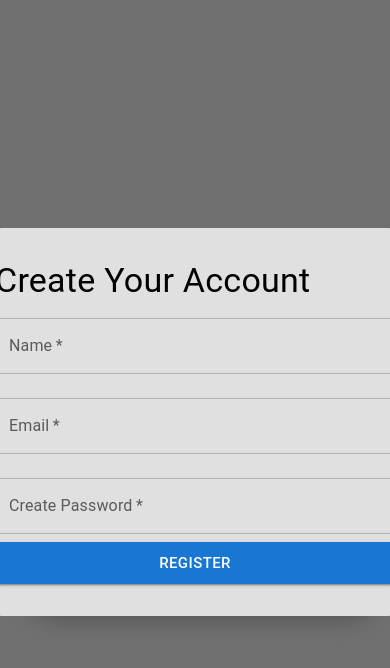
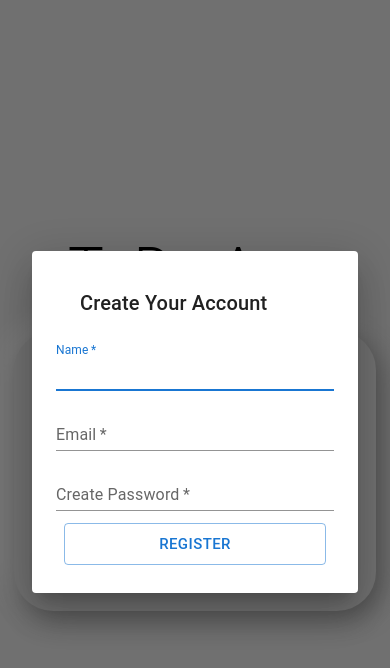
Before and after one commit to FerZelaya/ToDoList, a React (Create React App) app in the folder frontend/to-do-app/: page /login in a window 390 px wide. Both pictures are taken after typing "name@example.com", "Sample123" into the empty fields and a click on the button "CREATE ACCOUNT!". Shown: the top 668 px of the page. Built offline with nearby package versions, Linux system fonts and the light colour scheme; no server answers.

Commit message:
Modal switch to Dialog

```diff
--- a/frontend/to-do-app/src/components/Home/home.css
+++ b/frontend/to-do-app/src/components/Home/home.css
@@ -58,16 +58,53 @@
   align-items: center;
 }
 
-
 @media (max-width: 400px) {
   .todo-item label {
     font-weight: 500;
     font-size: 0.9rem;
   }
-  .todo-title{
+  .todo-title {
     width: 50%;
   }
   .todo-item {
     height: 10rem;
   }
+
+  .top-container {
+    display: grid;
+    grid-template-columns: repeat(4, 1fr);
+    gap: 10px;
+    grid-template-areas:
+      "title title title title"
+      "buttons buttons button button";
+    align-items: center;
+  }
+
+  .home-title{
+    text-align: center;
+    grid-area: title;
+  }
+
+  .home-title h3{
+    font-size: 1.5rem;
+  }
+
+  .sign-out-container{
+    display: flex;
+    grid-area: buttons;
+    align-items: center;
+    justify-content: flex-end;
+  }
+
+  .add-button{
+    display: flex;
+    align-self: flex-start;
+    justify-content: flex-start;
+    align-items: center;
+    grid-area: button;
+  }
+
+  .modal-box{
+    width: 100px;
+  }
 }
--- a/frontend/to-do-app/src/components/Home/home.tsx
+++ b/frontend/to-do-app/src/components/Home/home.tsx
@@ -9,16 +9,17 @@ import {
   Typography,
   Button,
   TextField,
-  Container,
-  Link,
   Checkbox,
   IconButton,
-  Box,
-  Modal,
+  Dialog,
+  DialogActions,
+  DialogTitle,
+  DialogContent,
 } from "@mui/material";
 import DeleteIcon from "@material-ui/icons/Delete";
 import RotateLeftIcon from "@material-ui/icons/RotateLeft";
 import AddCircleOutlineIcon from "@material-ui/icons/AddCircleOutline";
+import { ExitToApp } from "@material-ui/icons/";
 import "./home.css";
 
 interface authProps {
@@ -90,7 +91,7 @@ const Home: React.FC<authProps> = ({ auth }) => {
 
   const signOutUser = async () => {
     await signout();
-    window.location.reload()
+    window.location.reload();
   };
 
   const postNewToDo = async () => {
@@ -200,6 +201,16 @@ const Home: React.FC<authProps> = ({ auth }) => {
   return (
     <div className="home-container">
       <div className="top-container">
+        <div className="sign-out-container">
+          <IconButton
+            aria-label="delete"
+            color="primary"
+            size="large"
+            // onClick={() => getAll(loadingHandler)}
+            onClick={() => getAll(loadingHandler)}
+          >
+            <RotateLeftIcon fontSize="large" />
+          </IconButton>
           <IconButton
             aria-label="delete"
             color="primary"
@@ -207,8 +218,10 @@ const Home: React.FC<authProps> = ({ auth }) => {
             // onClick={() => getAll(loadingHandler)}
             onClick={signOutUser}
           >
-          <RotateLeftIcon fontSize="large" />
+            <ExitToApp fontSize="large" />
           </IconButton>
+        </div>
+
         <div className="home-title">
           <Typography variant="h3">All things you need to do</Typography>
         </div>
@@ -216,6 +229,7 @@ const Home: React.FC<authProps> = ({ auth }) => {
           aria-label="delete"
           color="primary"
           onClick={handleOpenAddModal}
+          className="add-button"
         >
           <AddCircleOutlineIcon fontSize="large" />
         </IconButton>
@@ -224,18 +238,14 @@ const Home: React.FC<authProps> = ({ auth }) => {
       <Grid container spacing={0} className="todos-container">
         {todosComponent}
       </Grid>
-      <Modal
-        open={modalConfig["open"]}
-        onClose={handleClose}
-        aria-labelledby="modal-modal-title"
-        aria-describedby="modal-modal-description"
-      >
+      <Dialog open={modalConfig["open"]} onClose={handleClose}>
         {modalConfig["modalType"] === "ADD" ? (
-          <Box sx={style} justifyContent="center">
-            <Typography variant="h4">Add New To Do</Typography>
+          <DialogContent>
+            <DialogTitle>Add New To Do</DialogTitle>
             <TextField
-              variant="outlined"
-              margin="normal"
+              variant="standard"
+              margin="dense"
+              autoFocus
               required
               fullWidth
               id="title"
@@ -245,6 +255,7 @@ const Home: React.FC<authProps> = ({ auth }) => {
               value={todoData.title}
               onChange={onTextChange}
             />
+            <DialogActions>
               <Button
                 variant="contained"
                 fullWidth
@@ -254,15 +265,17 @@ const Home: React.FC<authProps> = ({ auth }) => {
               >
                 Add
               </Button>
-          </Box>
+            </DialogActions>
+          </DialogContent>
         ) : (
-          <Box sx={style} justifyContent="center">
-            <Typography variant="h4">Edit</Typography>
+          <DialogContent>
+            <DialogTitle>Edit Your To Do</DialogTitle>
             <TextField
-              variant="outlined"
-              margin="normal"
+              variant="standard"
+              margin="dense"
               required
               fullWidth
+              autoFocus
               id="title"
               label="Title"
               name="title"
@@ -270,6 +283,7 @@ const Home: React.FC<authProps> = ({ auth }) => {
               value={todoData.title}
               onChange={onTextChange}
             />
+            <DialogActions>
               <Button
                 variant="contained"
                 fullWidth
@@ -279,9 +293,10 @@ const Home: React.FC<authProps> = ({ auth }) => {
               >
                 Apply
               </Button>
-          </Box>
+            </DialogActions>
+          </DialogContent>
         )}
-      </Modal>
+      </Dialog>
     </div>
   );
 };
--- a/frontend/to-do-app/src/components/Login/login.tsx
+++ b/frontend/to-do-app/src/components/Login/login.tsx
@@ -7,8 +7,10 @@ import {
   Container,
   FormControl,
   InputAdornment,
-  Modal,
-  Box,
+  Dialog,
+  DialogActions,
+  DialogTitle,
+  DialogContent,
 } from "@mui/material";
 import { AccountCircle, VpnKey, NoteAdd, Input } from "@material-ui/icons";
 import "./login.css";
@@ -205,19 +207,18 @@ const Login: React.FC<authProps> = ({ auth }) => {
                 </Button>
               </Grid>
 
-              <Modal
+              <Dialog
                 open={modalConfig["open"]}
                 onClose={handleClose}
-                aria-labelledby="modal-modal-title"
-                aria-describedby="modal-modal-description"
               >
-                <Box sx={style} justifyContent="center">
-                  <Typography variant="h4">Create Your Account</Typography>
+                <DialogContent>
+                  <DialogTitle>Create Your Account</DialogTitle>
                   <TextField
-                    variant="outlined"
-                    margin="normal"
+                    variant="standard"
+                    margin="dense"
                     required
                     fullWidth
+                    autoFocus
                     id="name"
                     label="Name"
                     name="name"
@@ -226,8 +227,8 @@ const Login: React.FC<authProps> = ({ auth }) => {
                     onChange={onRegisterTextChange}
                   />
                   <TextField
-                    variant="outlined"
-                    margin="normal"
+                    variant="standard"
+                    margin="dense"
                     required
                     fullWidth
                     id="email"
@@ -238,8 +239,8 @@ const Login: React.FC<authProps> = ({ auth }) => {
                     onChange={onRegisterTextChange}
                   />
                   <TextField
-                    variant="outlined"
-                    margin="normal"
+                    variant="standard"
+                    margin="dense"
                     required
                     fullWidth
                     id="password"
@@ -249,8 +250,9 @@ const Login: React.FC<authProps> = ({ auth }) => {
                     value={registerData.password}
                     onChange={onRegisterTextChange}
                   />
-                  <Button
-                    variant="contained"
+                  <DialogActions>
+                    <Button
+                    variant="outlined"
                     fullWidth
                     size="large"
                     color="primary"
@@ -258,8 +260,10 @@ const Login: React.FC<authProps> = ({ auth }) => {
                   >
                     Register
                   </Button>
-                </Box>
-              </Modal>
+                  </DialogActions>
+
+                </DialogContent>
+              </Dialog>
             </Grid>
           </FormControl>
         </form>
```
Lines whose indentation alone changed are shown as unchanged.
